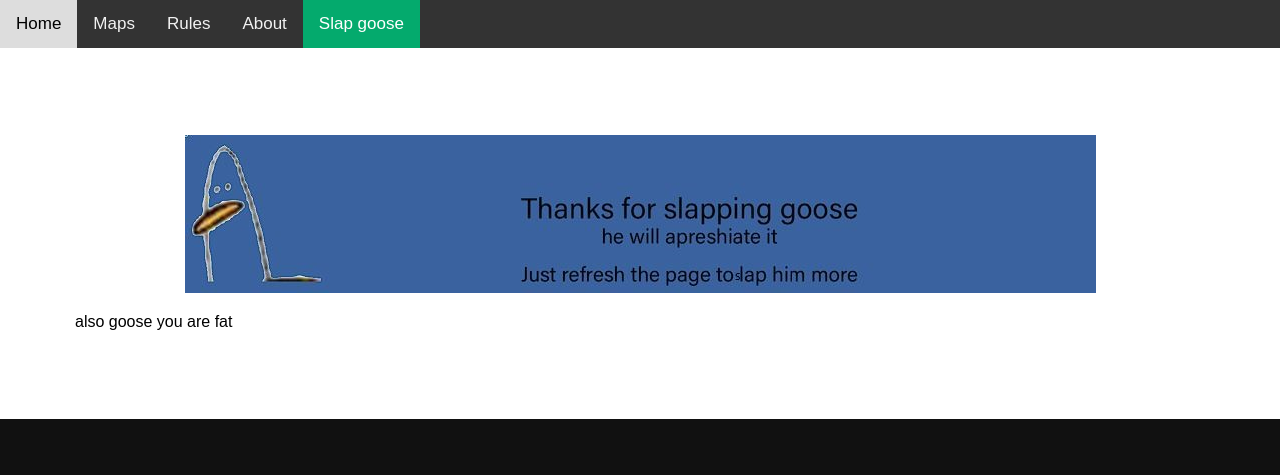
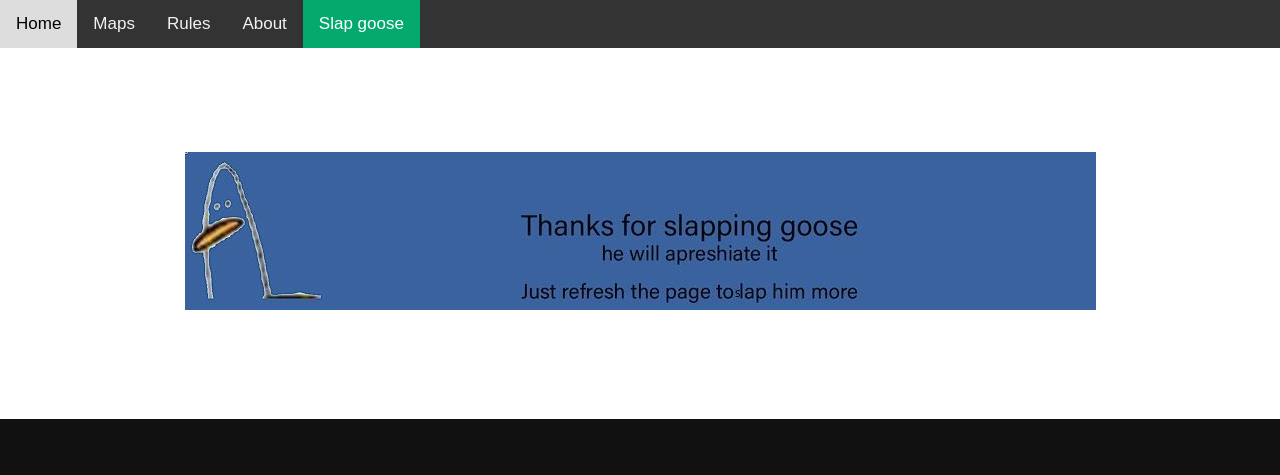
Before and after one commit to BitOMOn/DEPRECATED-muckmc, a plain HTML site: page slapgoose.html in a window 1280 px wide. Shown: the top 475 px of the page. Drawn offline with Linux system fonts and the light colour scheme.

Commit message:
Update slapgoose.html

```diff
--- a/slapgoose.html
+++ b/slapgoose.html
@@ -43,7 +43,6 @@ function myFunction() {
 	<div class="all">
 		<p style="text-align:center;">
 		<img src="slapgoose/Capture.JPG">
-		<p> also goose you are fat </p>
 		</p>
 		</div>
 
```
